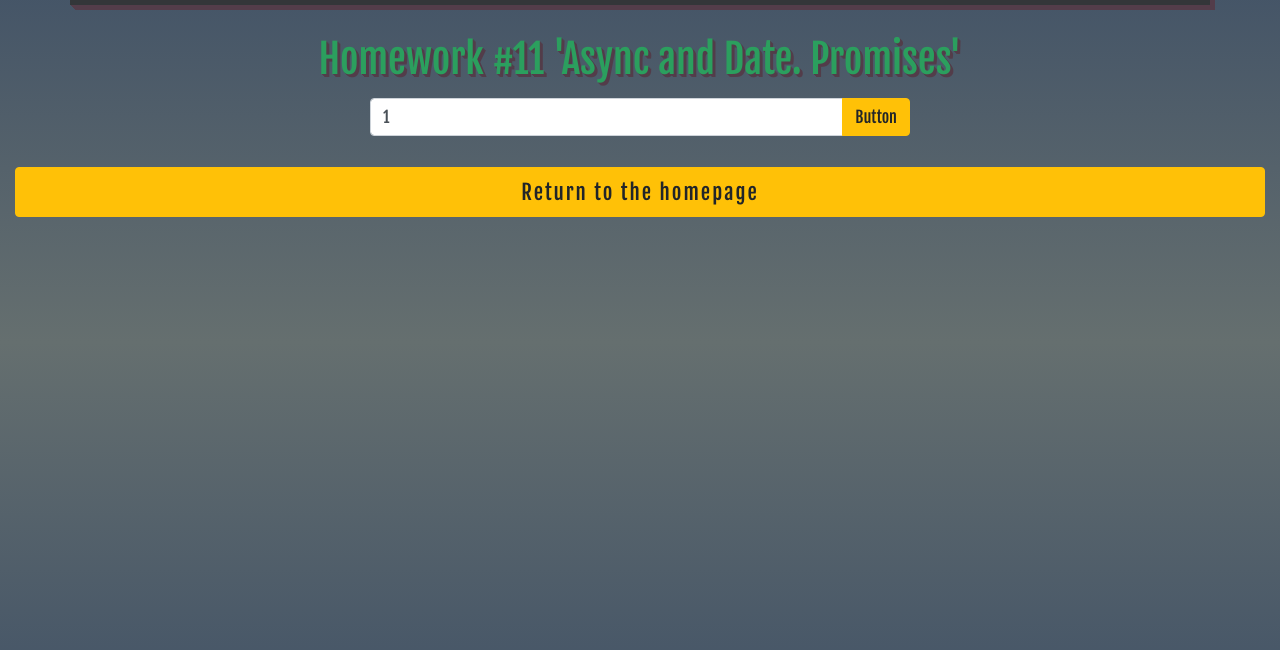
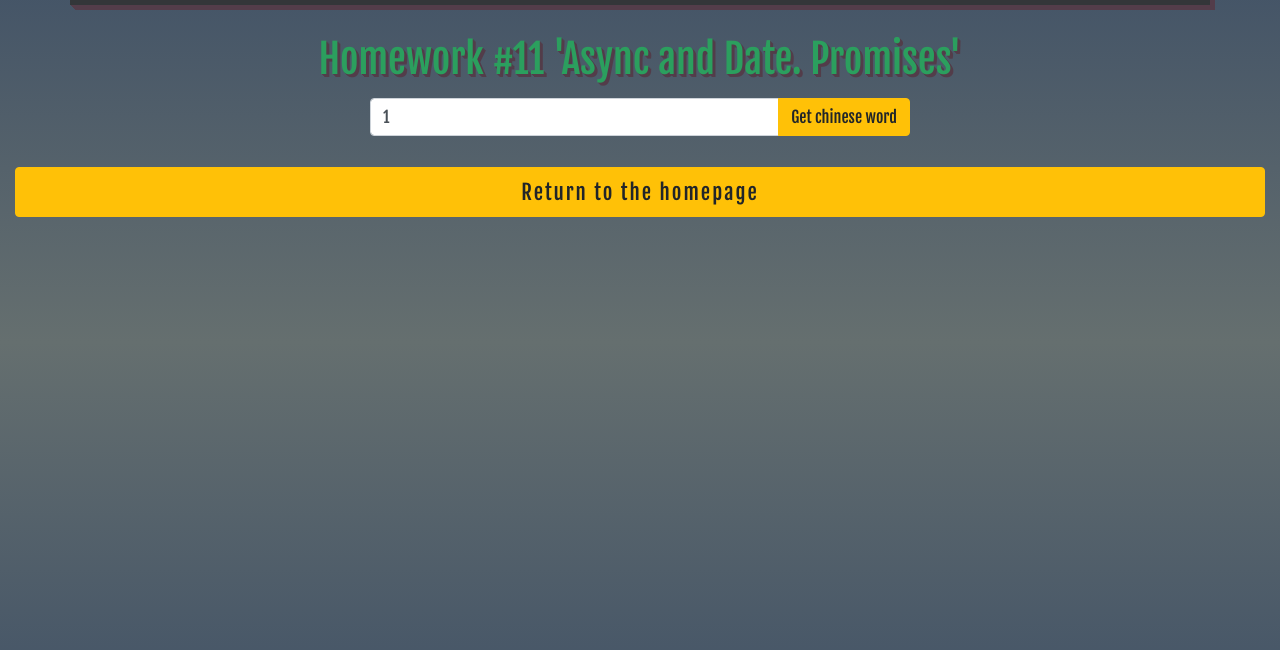
Before and after one commit to kapoliub/cursor-homework, a plain HTML site: page homework-11/index.html in a window 1280 px wide. Shown: the part 58-708 px from the top of the page. Drawn offline with nearby package versions, Linux system fonts and the light colour scheme.

Commit message:
little fixes

```diff
--- a/homework-11/index.html
+++ b/homework-11/index.html
@@ -52,9 +52,9 @@
         <div class="row justify-content-center">
             <div class="col-6">
                 <div class="input-group mb-3">
-                    <input type="number" class="form-control" id="charsQuantityInput" value="1" min="1" placeholder="Recipient's username" aria-label="Recipient's username" aria-describedby="button-addon2">
+                    <input type="number" class="form-control" id="charsQuantityInput" title="Symbols quantity" value="1" min="1" placeholder="Recipient's username" aria-label="Recipient's username" aria-describedby="button-addon2">
                     <div class="input-group-append">
-                        <button class="btn btn-warning" type="button" id="getCharsButton">Button</button>
+                        <button class="btn btn-warning" type="button" id="getCharsButton">Get chinese word</button>
                     </div>
                 </div>
             </div>
```
